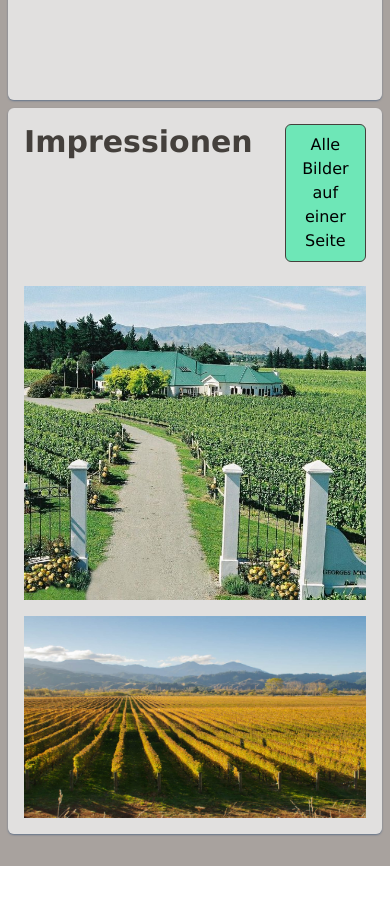
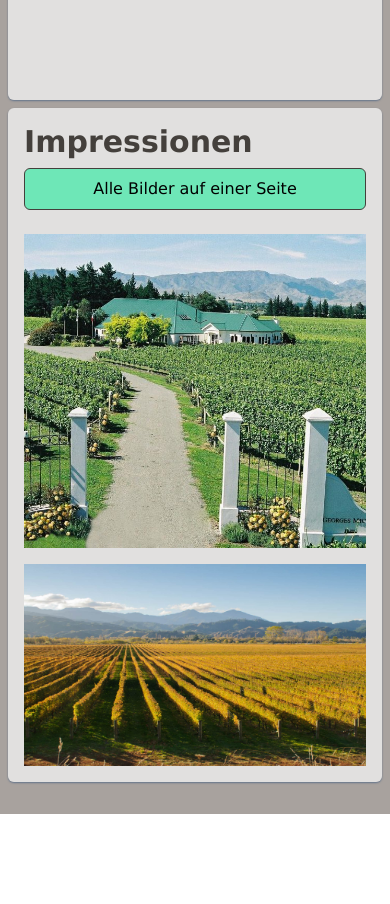
Before and after one commit to MarcMatthiae/vino, a React (Vite) app: page /wine/1 in a window 390 px wide. Shown: the part 2380-3284 px from the top of the page. Built offline with nearby package versions, Linux system fonts and the light colour scheme.

Commit message:
Fix mobile

```diff
--- a/src/image-viewer/gallery.tsx
+++ b/src/image-viewer/gallery.tsx
@@ -11,7 +11,7 @@ export const Gallery = ({ images, allItemRoute }: GalleryProps) => {
   const navigate = useNavigate();
   return (
     <div className="@[1024px]/main:w-[95%] w-full  bg-stone-100 bg-opacity-75 p-4 list-none flex flex-col shadow-slate-500 shadow-sm rounded-md m-auto">
-      <div className="flex gap-8">
+      <div className="flex @[1024px]/main:flex-row flex-col @[1024px]/main:gap-8 gap-2">
         <Headline>Impressionen</Headline>
         <button
           className="bg-emerald-300 p-2 rounded-md border-stone-700 border hover:bg-emerald-700 hover:text-white"
```
